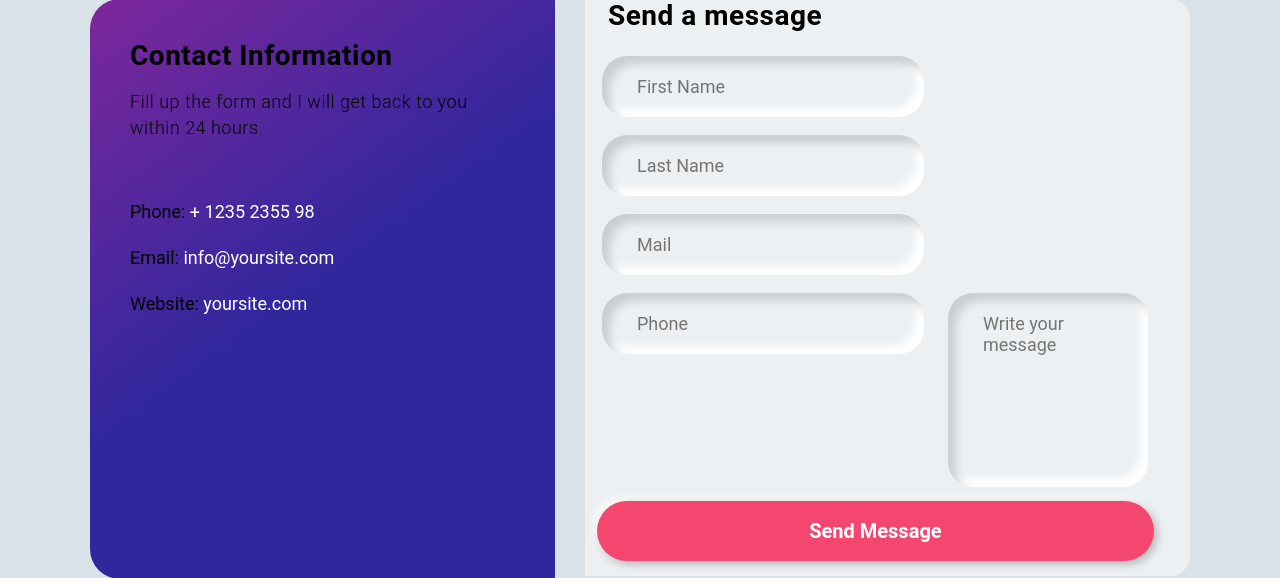
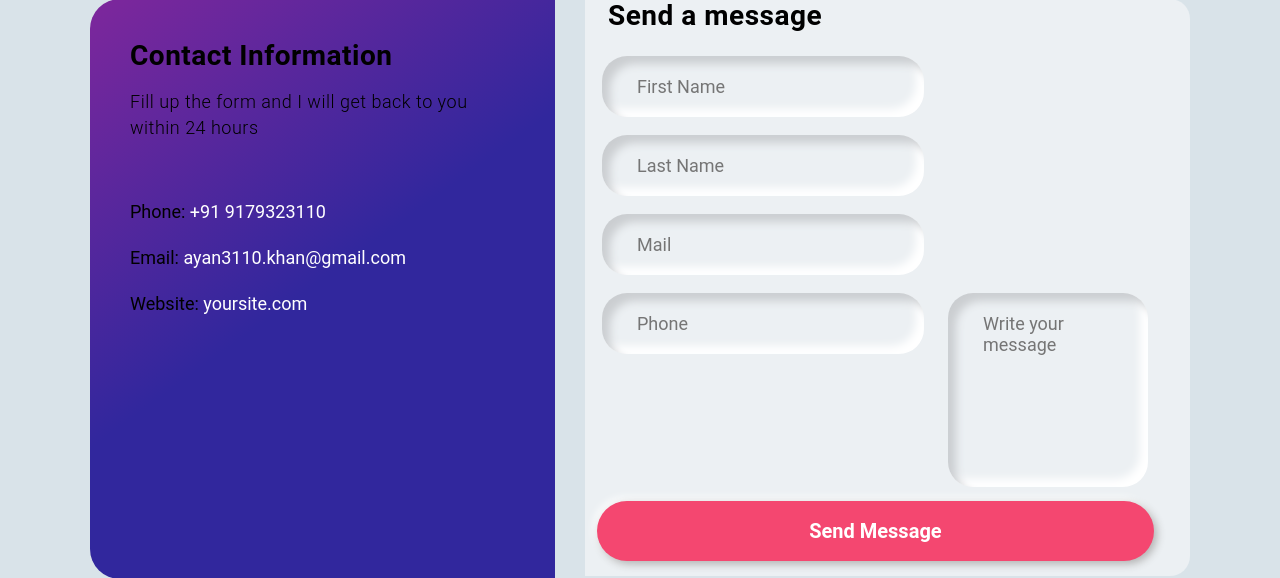
Before and after one commit to mdayankhan/Portfolio, a Django app: template portfolio/config/templates/home.html in a window 1280 px wide. Shown: the part 1667-2245 px from the top of the page. Run offline with Django 4.2, Linux system fonts and the light colour scheme; the template is opened without the code that fills it, so the values that code supplies are empty; parts of the project's set-up code (start-up, migrations or seed data) failed here and were passed over; some libraries are stand-ins or nearby versions.

Commit message:
Update home.html

```diff
--- a/portfolio/config/templates/home.html
+++ b/portfolio/config/templates/home.html
@@ -213,11 +213,11 @@
                         <ul class="info-details">
                             <li>
 
-                                <span>Phone:</span> <a href="tel:+ 1235 2355 98">+ 1235 2355 98</a>
+                                <span>Phone:</span> <a href="tel:+91 9179323110">+91 9179323110</a>
                             </li>
                             <li>
 
-                                <span>Email:</span> <a href="mailto:info@yoursite.com">info@yoursite.com</a>
+                                <span>Email:</span> <a href="mailto:ayan3110.khan@gmail.com">ayan3110.khan@gmail.com</a>
                             </li>
                             <li>
 
```
